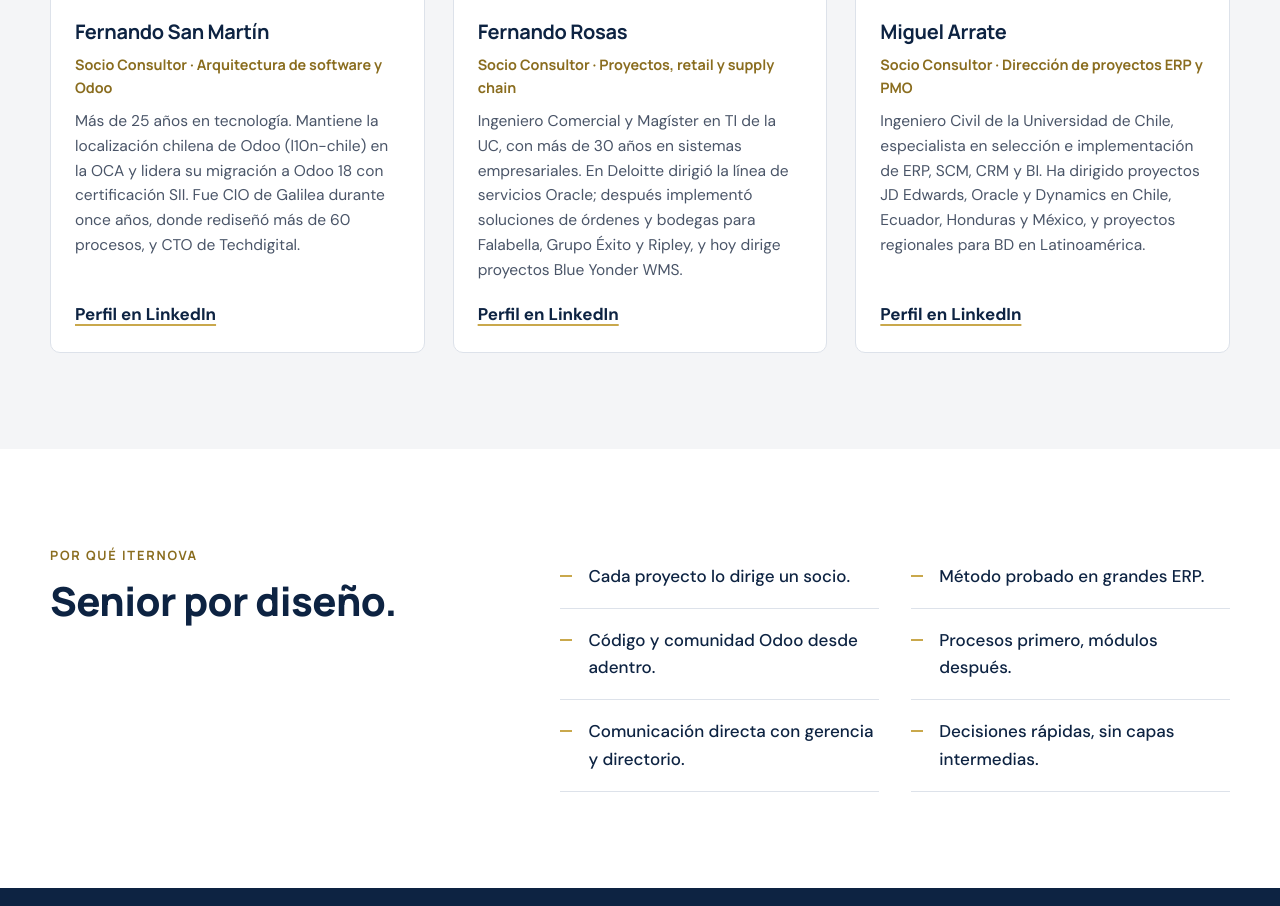
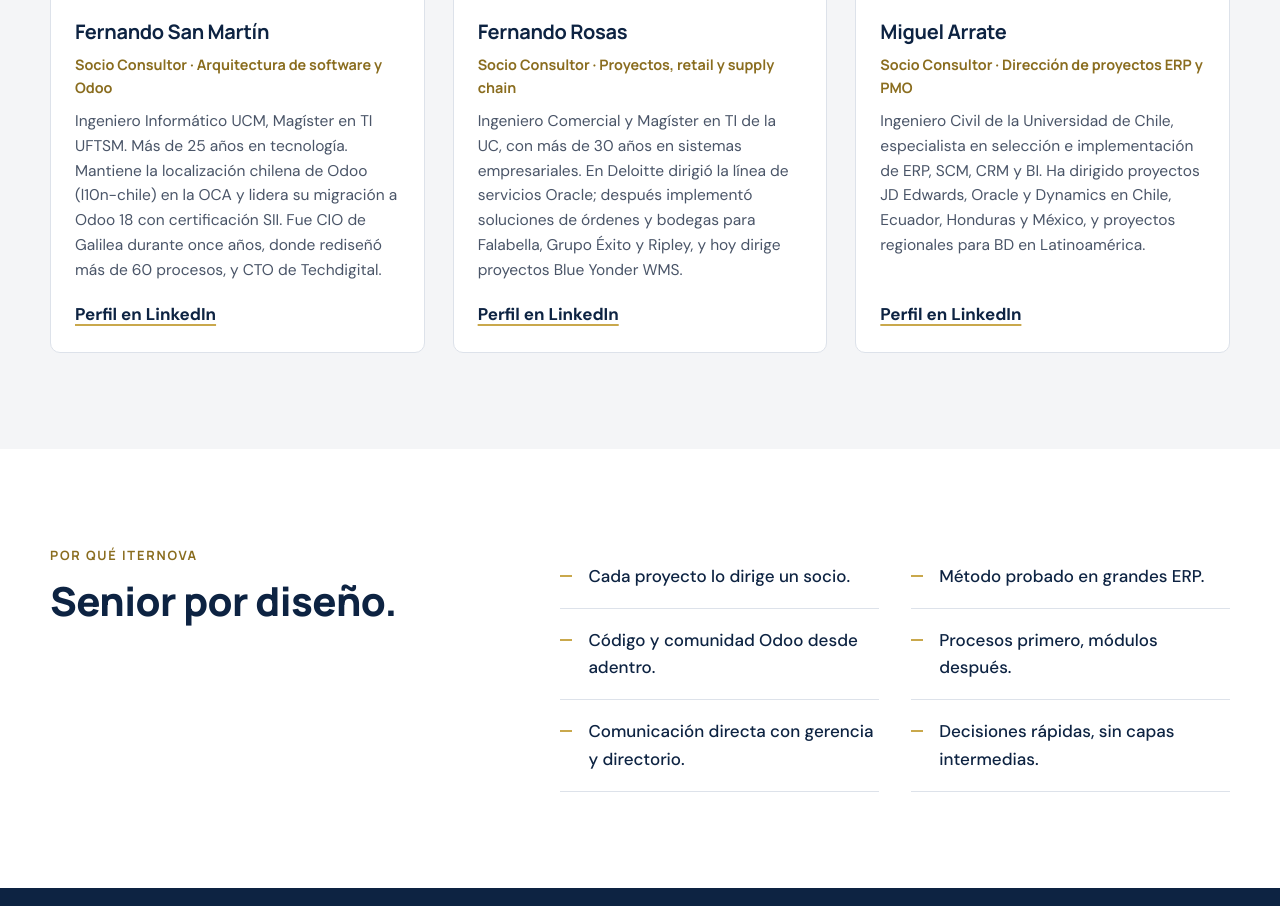
Before and after one commit to fsmw/iternova-web, a plain HTML site: page index.html in a window 1280 px wide. Shown: the part 4510-5416 px from the top of the page. Drawn offline with Linux system fonts and the light colour scheme; a web font is replaced by a local one.

Commit message:
Agrega formación de Fernando San Martín (Ingeniero Informático UCM, Magíster en TI UFTSM)

```diff
--- a/index.html
+++ b/index.html
@@ -250,7 +250,7 @@
             <div class="member-body">
               <h3>Fernando San Martín</h3>
               <p class="member-role">Socio Consultor · Arquitectura de software y Odoo</p>
-              <p>Más de 25 años en tecnología. Mantiene la localización chilena de Odoo (l10n-chile) en la OCA y lidera su migración a Odoo 18 con certificación SII. Fue CIO de Galilea durante once años, donde rediseñó más de 60 procesos, y CTO de Techdigital.</p>
+              <p>Ingeniero Informático UCM, Magíster en TI UFTSM. Más de 25 años en tecnología. Mantiene la localización chilena de Odoo (l10n-chile) en la OCA y lidera su migración a Odoo 18 con certificación SII. Fue CIO de Galilea durante once años, donde rediseñó más de 60 procesos, y CTO de Techdigital.</p>
               <a class="member-link" href="https://www.linkedin.com/in/fsmw/">Perfil en LinkedIn</a>
             </div>
           </article>
```
